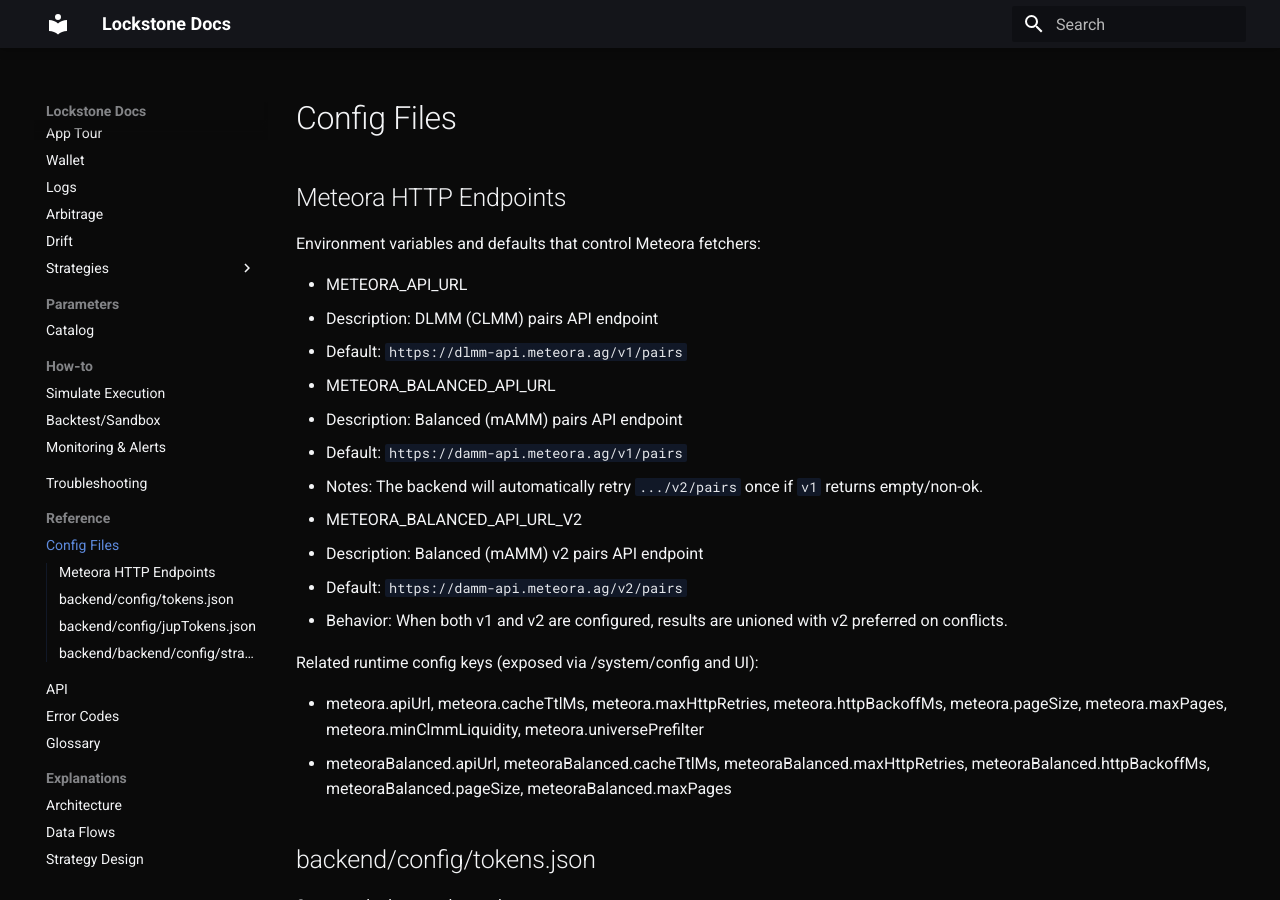
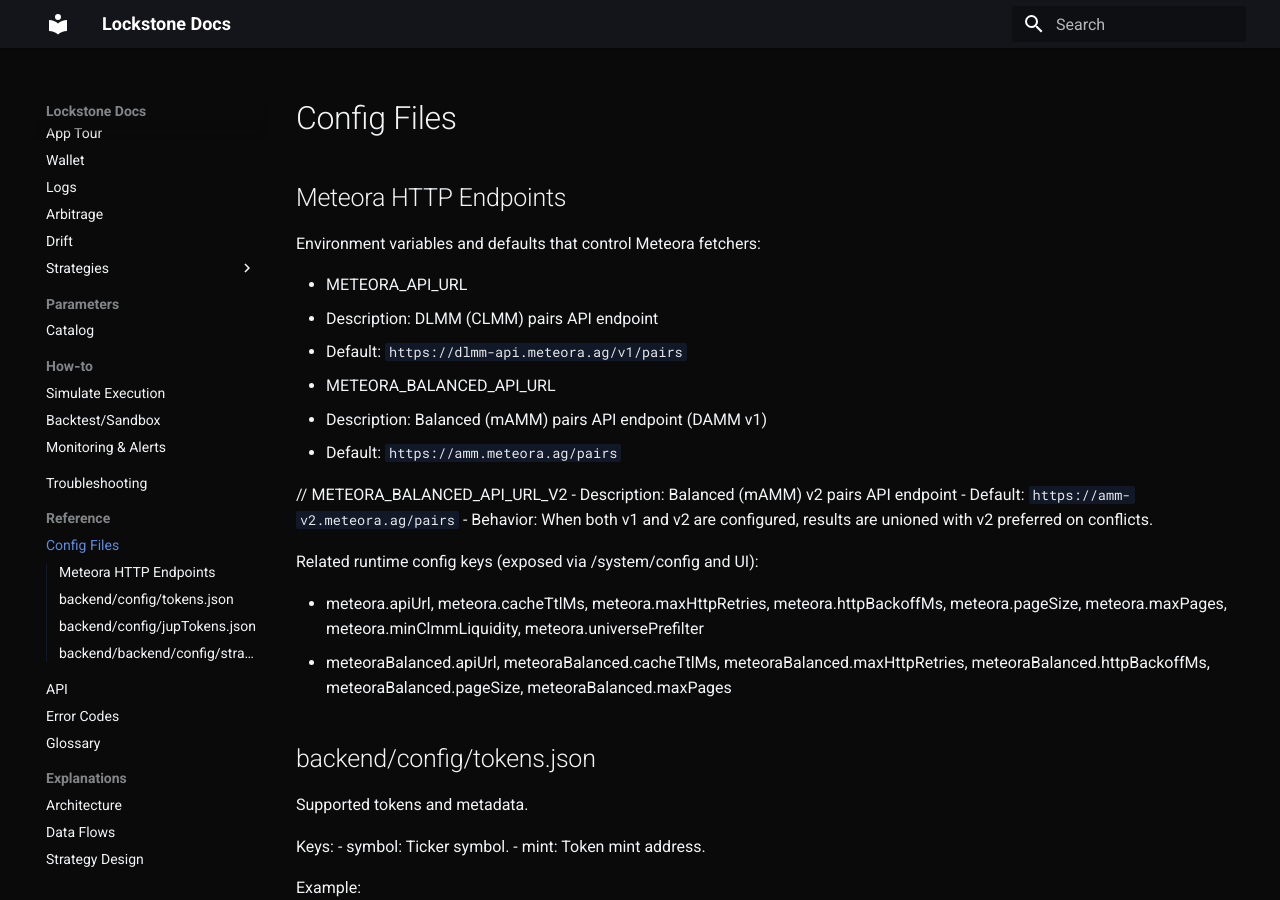
Before and after one commit to coolsnake/Ellis, an MkDocs documentation site: the page built from docs/reference/config-files.md, in a window 1280 px wide and 900 px high. Built offline with MkDocs 1.6.1 and Material for MkDocs 9.7.7, drawn with Linux system fonts in a browser that asks for light colours.

Commit message:
fix met urls

```diff
--- a/docs/reference/config-files.md
+++ b/docs/reference/config-files.md
@@ -8,13 +8,12 @@
   - Default: `https://dlmm-api.meteora.ag/v1/pairs`
 
 - METEORA_BALANCED_API_URL
-  - Description: Balanced (mAMM) pairs API endpoint
-  - Default: `https://damm-api.meteora.ag/v1/pairs`
-  - Notes: The backend will automatically retry `.../v2/pairs` once if `v1` returns empty/non-ok.
+  - Description: Balanced (mAMM) pairs API endpoint (DAMM v1)
+  - Default: `https://amm.meteora.ag/pairs`
 
-- METEORA_BALANCED_API_URL_V2
+// METEORA_BALANCED_API_URL_V2
   - Description: Balanced (mAMM) v2 pairs API endpoint
-  - Default: `https://damm-api.meteora.ag/v2/pairs`
+  - Default: `https://amm-v2.meteora.ag/pairs`
   - Behavior: When both v1 and v2 are configured, results are unioned with v2 preferred on conflicts.
 
 Related runtime config keys (exposed via /system/config and UI):
--- a/frontend/src/components/DataFetchConfig.tsx
+++ b/frontend/src/components/DataFetchConfig.tsx
@@ -52,7 +52,7 @@
     // Meteora (DLMM)
     meteora_apiUrl: 'https://dlmm-api.meteora.ag/v1/pairs',
     // Meteora Balanced (mAMM)
-    meteoraBalanced_apiUrl: 'https://damm-api.meteora.ag/v1/pairs',
+    meteoraBalanced_apiUrl: 'https://amm.meteora.ag/pairs',
     meteoraBalanced_cacheTtlMs: 300000,
     meteoraBalanced_maxHttpRetries: 2,
     meteoraBalanced_httpBackoffMs: 500,
```
Also changed, not shown: 2 other files.
